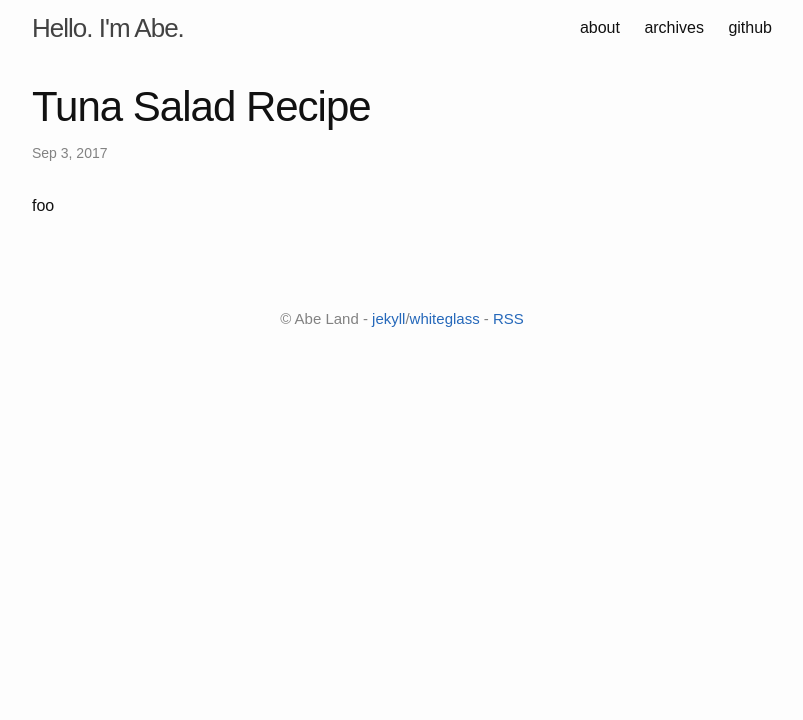
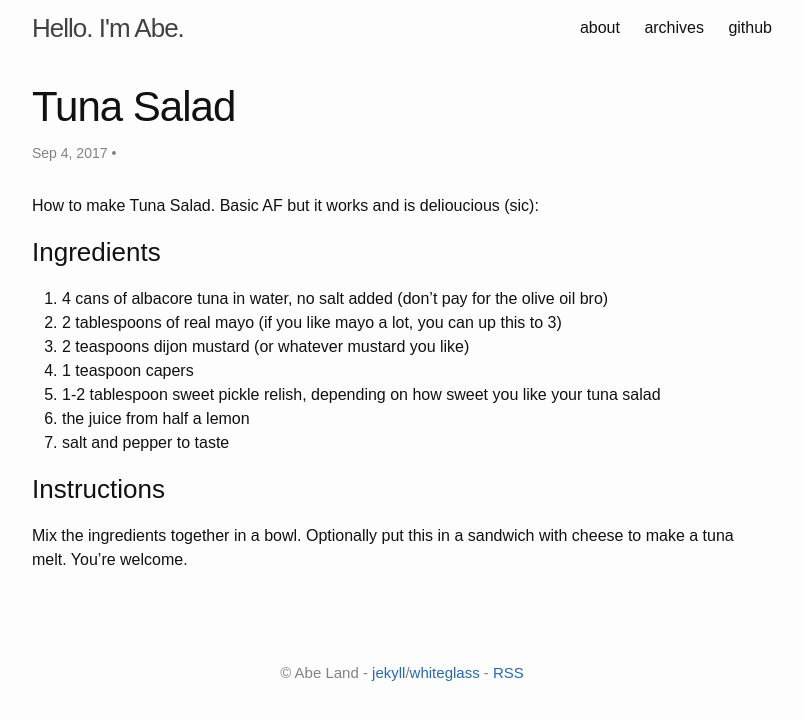
Before and after one commit to abeland/abeland.github.io, a Jekyll site: the page built from _posts/2017-09-03-tuna-salad-recipe.markdown, in a window 1280 px wide. Shown: the top 720 px of the page, without its empty margins (238-1041 px from the left). Built offline with Jekyll 4.4.1, drawn with Linux system fonts in a browser that asks for light colours; our own code applies the rules of GitHub Pages for plain Markdown files.

Commit message:
Update 2017-09-03-tuna-salad-recipe.markdown

```diff
--- a/_posts/2017-09-03-tuna-salad-recipe.markdown
+++ b/_posts/2017-09-03-tuna-salad-recipe.markdown
@@ -1 +1,22 @@
-foo
+---
+layout: post
+title: Tuna Salad
+date: 2017-09-03 21:59:10 -0700
+categories: food
+---
+
+How to make Tuna Salad. Basic AF but it works and is delioucious (sic):
+
+### Ingredients
+
+1. 4 cans of albacore tuna in water, no salt added (don't pay for the olive oil bro)
+2. 2 tablespoons of real mayo (if you like mayo a lot, you can up this to 3)
+3. 2 teaspoons dijon mustard (or whatever mustard you like)
+4. 1 teaspoon capers
+5. 1-2 tablespoon sweet pickle relish, depending on how sweet you like your tuna salad
+6. the juice from half a lemon
+7. salt and pepper to taste
+
+### Instructions
+
+Mix the ingredients together in a bowl. Optionally put this in a sandwich with cheese to make a tuna melt. You're welcome.
```
